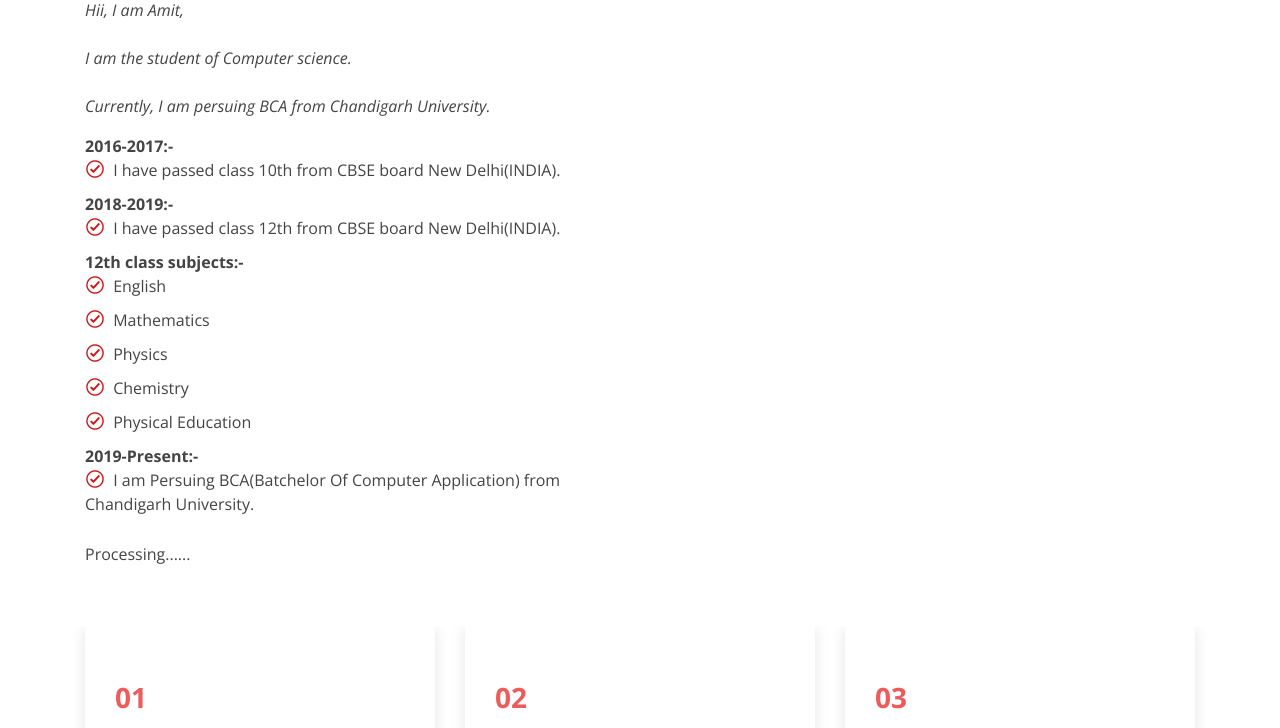
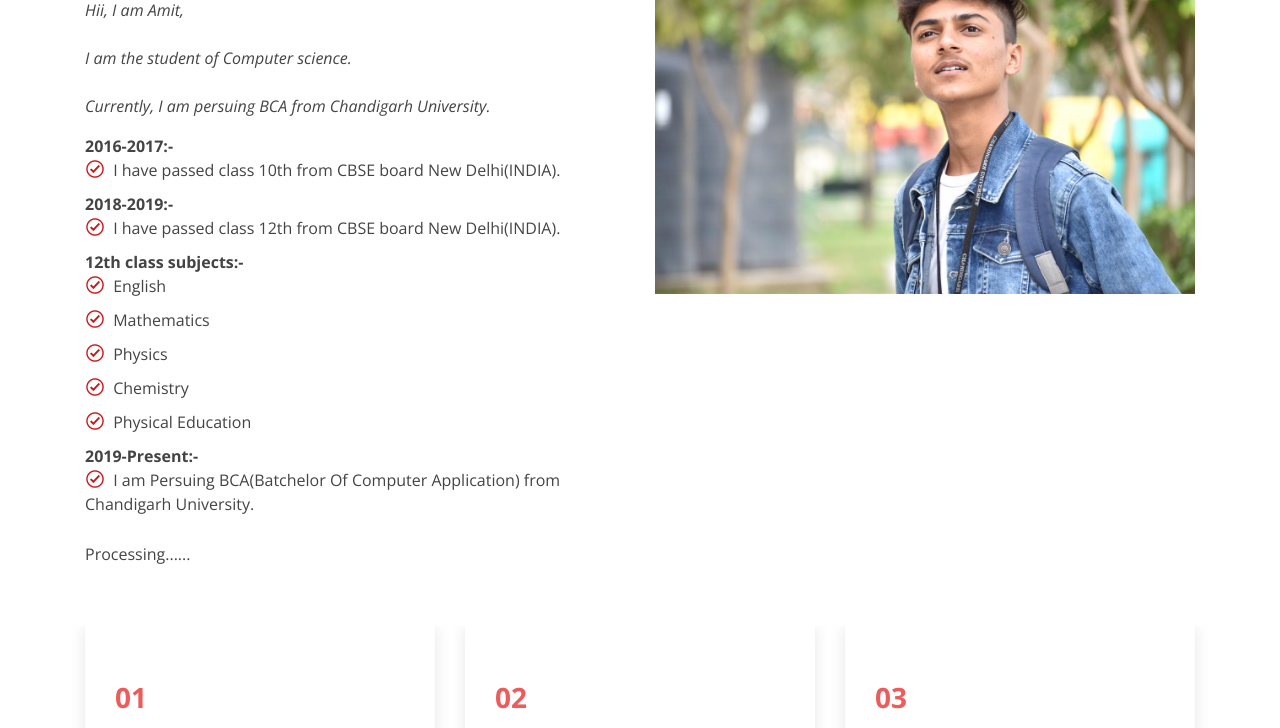
Before and after one commit to geek-amit/geekamit, a plain HTML site: page index.html in a window 1280 px wide. Shown: the part 372-1100 px from the top of the page. Drawn offline with nearby package versions, Linux system fonts and the light colour scheme.

Commit message:
changes in profile picture
Changed Profile Picture and Commit

```diff
--- a/index.html
+++ b/index.html
@@ -70,7 +70,7 @@
 
 				<div class="row">
 					<div class="col-lg-6 order-1 order-lg-2" data-aos="fade-left">
-						<img src="assets/img/web_logo.jpg" class="img-fluid" alt="image is not found">
+						<img src="assets/img/my_pic.jpg" class="img-fluid" alt="image is not found">
 					</div>
 					<div class="col-lg-6 pt-4 pt-lg-0 order-2 order-lg-1 content" data-aos="fade-right">
 						<h3>ABOUT</h3>
```
Also changed, not shown: assets/img/my_pic.jpg (renamed from assets/img/Amit.jpg).
